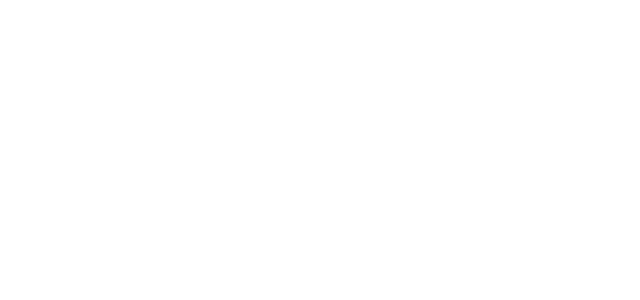
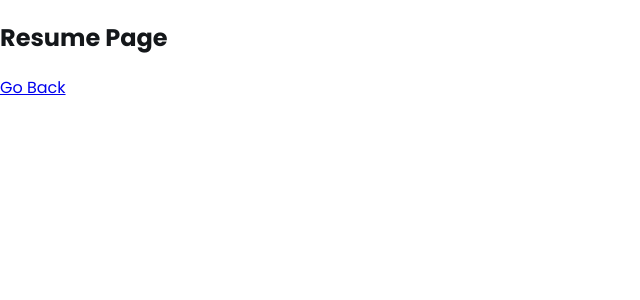
Before and after one commit to sparklingwaterlemon/Portfolio, a React (Create React App) app: page /resume in a window 1280 px wide. Before the commit this address had no page. Shown: the top 300 px of the page, without its empty margins (0-640 px from the left). Built offline with nearby package versions, Linux system fonts and the light colour scheme.

Commit message:
Created path to ResumePage

```diff
--- a/src/Components/FooterSection/FooterSection.jsx
+++ b/src/Components/FooterSection/FooterSection.jsx
@@ -7,7 +7,7 @@ export default function FooterSection(){
 
             <div className="resume-footer">
                 <div className="rf top">
-                    <Link to="test">resume</Link>
+                    <Link to="resume">resume</Link>
                 </div>
                 <div className="rf bottom">
                     projects
--- a/src/Components/Test/Test.jsx
+++ /dev/null
@@ -1,12 +0,0 @@
-import { Link } from "react-router-dom";
-
-export default function Test(){
-    return(
-        <>
-            <h1> Testing Page </h1>
-            <div>
-                <Link to="/">Back</Link>
-            </div>
-        </>
-    )
-}
--- a/src/Pages/ResumePage/ResumePage.jsx
+++ b/src/Pages/ResumePage/ResumePage.jsx
@@ -0,0 +1,11 @@
+import "./ResumePage.css";
+import { Link } from "react-router-dom";
+
+export default function ResumePage(){
+    return(
+        <section id="resume">
+            <h1> Resume Page</h1>
+            <Link to="/"> Go Back </Link>
+        </section>
+    )
+}
--- a/src/index.js
+++ b/src/index.js
@@ -5,15 +5,15 @@ import "./index.css";
 import { BrowserRouter, Routes, Route } from 'react-router-dom';
 
 import App from './Pages/App/App';
-import Test from './Components/Test/Test';
+import ResumePage from './Pages/ResumePage/ResumePage';
 
 const root = ReactDOM.createRoot(document.getElementById('root'));
 root.render(
   <React.StrictMode>
     <BrowserRouter>
       <Routes>
-        <Route path="/" element={<App/>}/>
-        <Route path="test" element={<Test />} />
+        <Route path="/" element={<App />} />
+        <Route path="resume" element={<ResumePage />} />
       </Routes>
     </BrowserRouter>
   </React.StrictMode>
```
